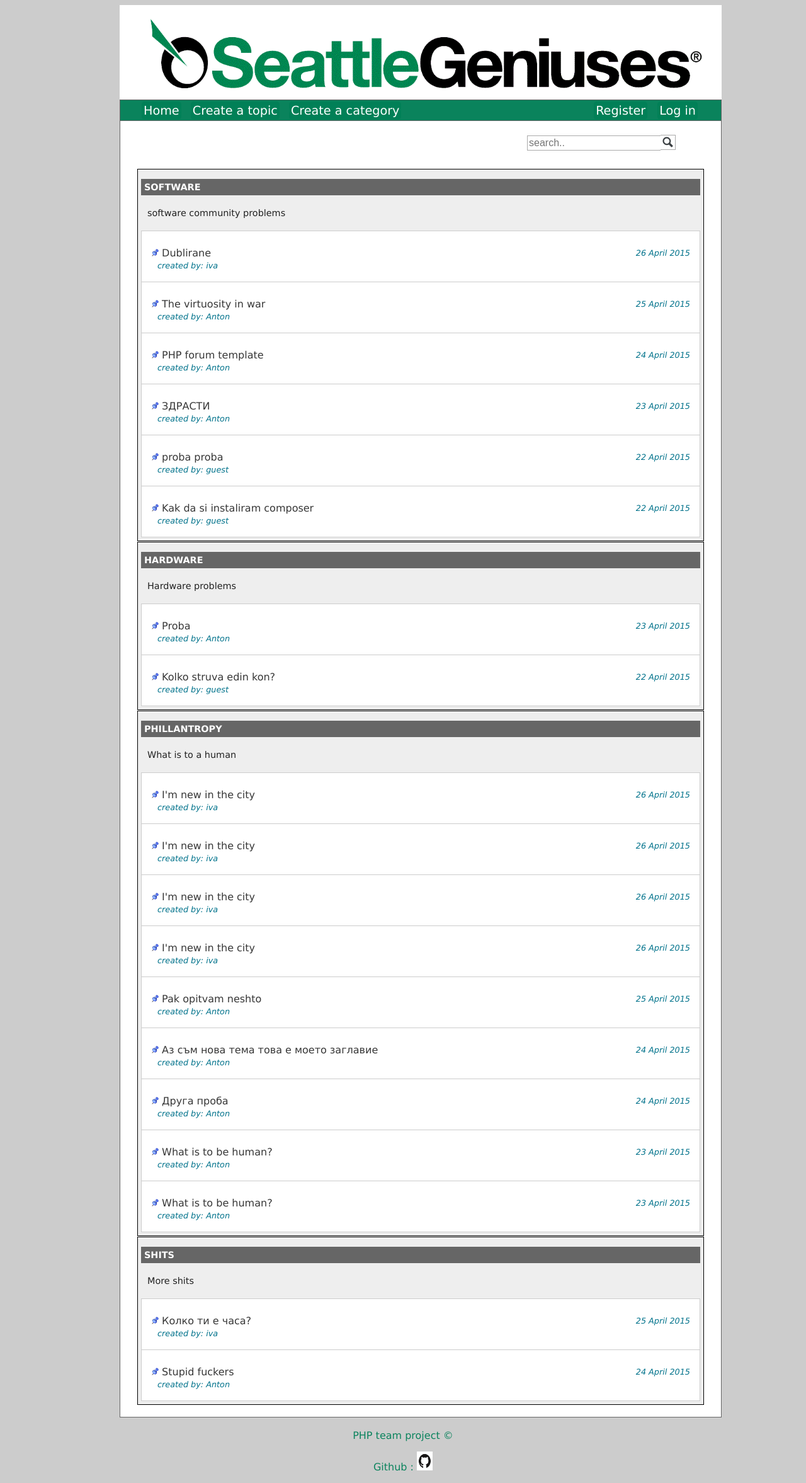
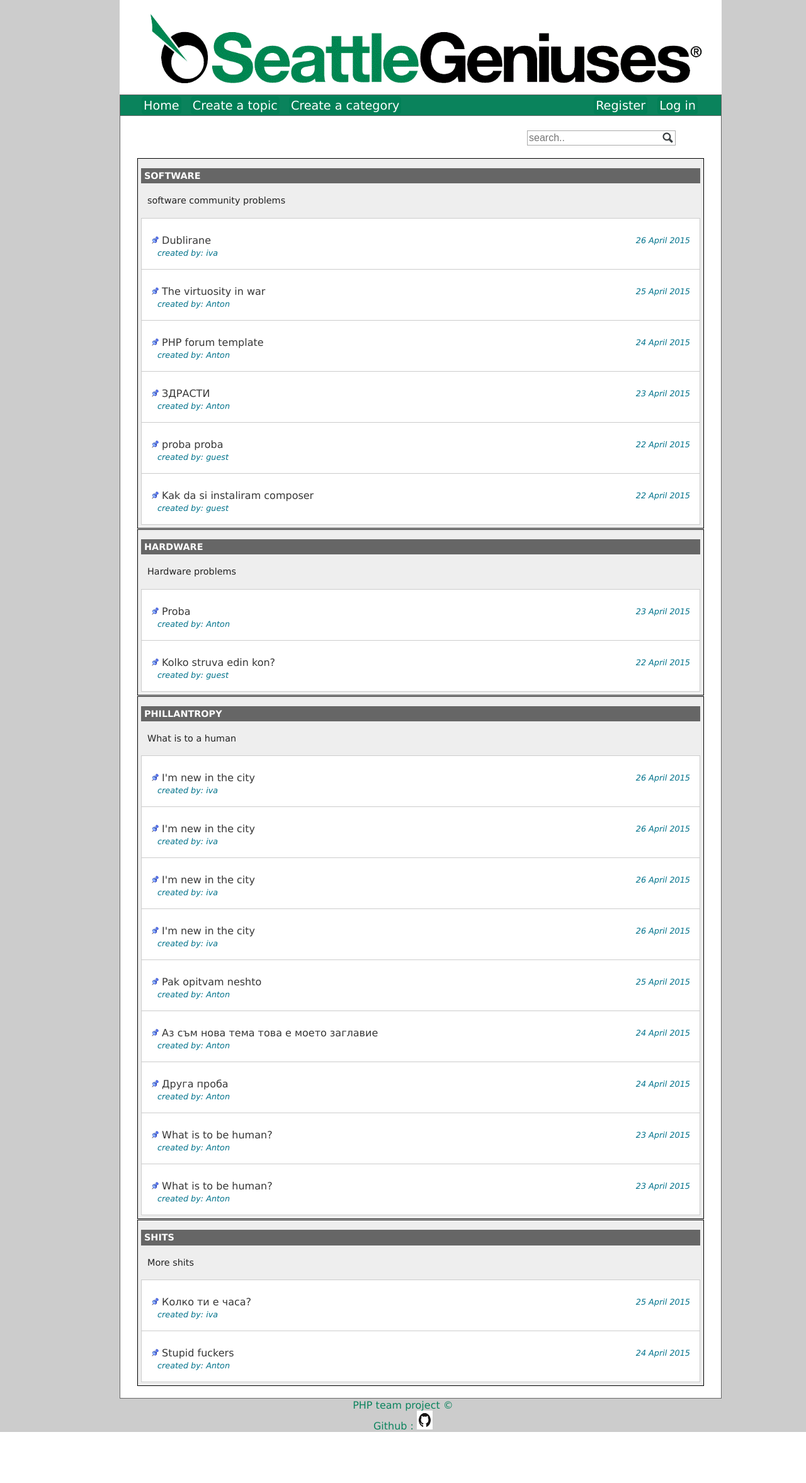
Before and after one commit to tkutsarov/PHP_Team_Seattle, a PHP site: page /index.php in a window 1280 px wide. Shown: the whole page at 63% size. After the commit the page ends 2273 px from the top, so only its background shows below. Run offline with PHP 8.4, Linux system fonts and the light colour scheme; data comes from the database, SQL or seed files in the repository.

Commit message:
Added reset css, fixed firefox padding bug

```diff
--- a/style/search.css
+++ b/style/search.css
@@ -1,19 +1,69 @@
+/*RESET CSS*/
+html, body, div, span, applet, object, iframe,
+h1, h2, h3, h4, h5, h6, p, blockquote, pre,
+a, abbr, acronym, address, big, cite, code,
+del, dfn, em, img, ins, kbd, q, s, samp,
+small, strike, strong, sub, sup, tt, var,
+b, u, i, center,
+dl, dt, dd, ol, ul, li,
+fieldset, form, label, legend,
+table, caption, tbody, tfoot, thead, tr, th, td,
+article, aside, canvas, details, embed,
+figure, figcaption, footer, header, hgroup,
+menu, nav, output, ruby, section, summary,
+time, mark, audio, video {
+    margin: 0;
+    padding: 0;
+    border: 0;
+    font-size: 100%;
+    vertical-align: baseline;
+}
+/* HTML5 display-role reset for older browsers */
+article, aside, details, figcaption, figure,
+footer, header, hgroup, menu, nav, section {
+    display: block;
+}
+body {
+    line-height: 1;
+}
+ol, ul {
+    list-style: none;
+}
+blockquote, q {
+    quotes: none;
+}
+blockquote:before, blockquote:after,
+q:before, q:after {
+    content: '';
+    content: none;
+}
+table {
+    border-collapse: collapse;
+    border-spacing: 0;
+}
+
+
+/*MY STYLE*/
 #search-wrapper {
     width: 95%;
 }
 #search-wrapper > form {
     float:right;
-    display: flex;
-    flex-wrap: nowrap;
 }
 #search-field-box {
-
+    padding: 0;
     margin: 0;
+    float: left;
+    display: inline-flex;
 }
 #search-btn-box {
-
+    padding: 5px 0;
     margin: 0;
-    line-height: 43px;
+    height: 34px;
+    float: left;
+    box-sizing: border-box;
+    vertical-align: top;
+    display: inline-flex;
 }
 
 #search-box {
```
